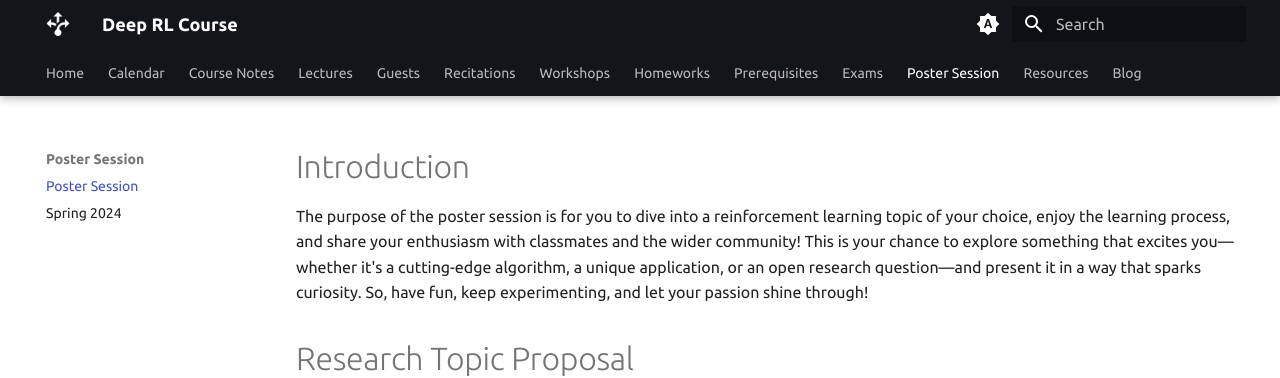
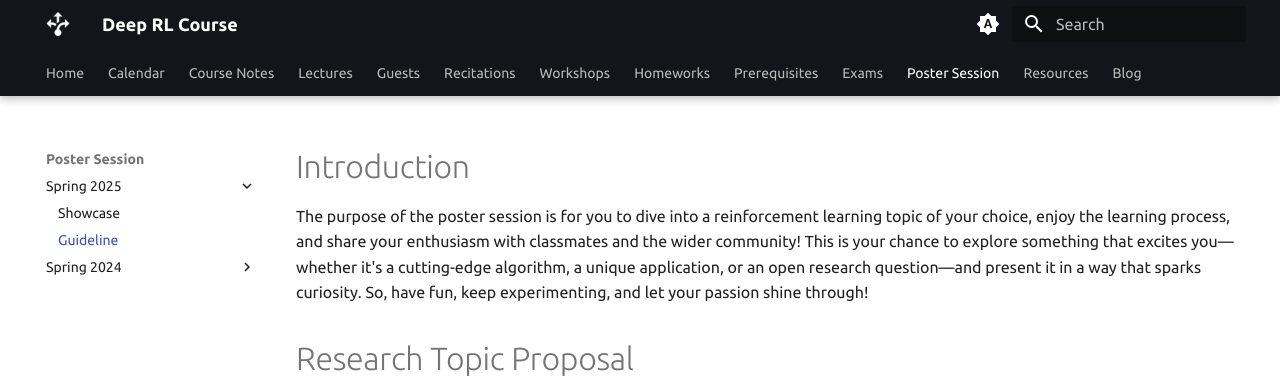
Before and after one commit to DeepRLCourse/DeepRLCourse.github.io, an MkDocs documentation site: the page built from docs/poster_session/index.md, in a window 1280 px wide. Shown: the top 378 px of the page. Built offline with MkDocs 1.6.1 and Material for MkDocs 9.7.7, drawn with Linux system fonts in a browser that asks for light colours; some web fonts are replaced; comment, search, counter and statistics services are not loaded.

Commit message:
start preparing poster session

```diff
--- a/docs/poster_session/index.md
+++ b/docs/poster_session/index.md
@@ -1,5 +1,5 @@
 ---
-title: Poster Session
+title: Guideline
 description: This page provides all the details for the Poster Session, including guidelines for your research proposal, video presentation, poster design, and in-person session. It outlines submission deadlines, grading criteria, and bonus opportunities to help you showcase your reinforcement learning project.
 comments: True
 ---
--- a/docs/poster_session/sp24.md
+++ b/docs/poster_session/sp24.md
@@ -1,5 +1,5 @@
 ---
-title: Spring 2024
+title: Showcase
 description: This page showcases a collection of innovative poster designs created by students during the Spring 2024 course offering.
 comments: True
 ---
--- a/mkdocs.yml
+++ b/mkdocs.yml
@@ -218,8 +218,11 @@ nav:
   # - Journal Club:
   #   - journal_club/index.md
   - Poster Session:
-    - poster_session/index.md
-    - poster_session/sp24.md
+    - Spring 2025:
+      - poster_session/sp25.md
+      - poster_session/index.md
+    - Spring 2024:
+      - poster_session/sp24.md
   - Resources:
     - resources/index.md
   - Blog:
```
Also changed, not shown: docs/poster_session/sp25.md (added, +7 -0 lines).
